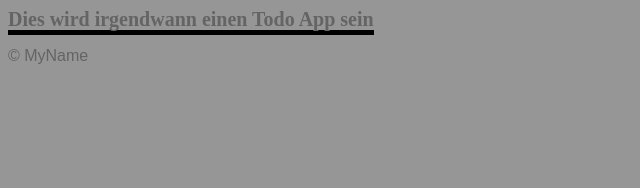
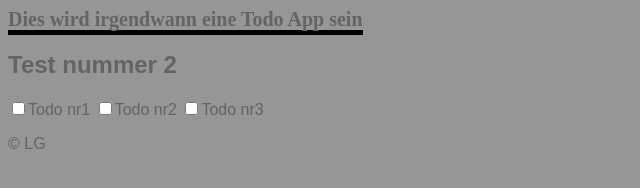
Before and after one commit to lorenzgallina/cas_project1, a plain HTML site: page test.html in a window 1280 px wide. Shown: the whole page, without its empty margins (0-640 px from the left). Drawn offline with Linux system fonts and the light colour scheme.

Commit message:
added small tests

```diff
--- a/test.html
+++ b/test.html
@@ -10,11 +10,15 @@
     </header>
 
     <main>
-      <h1>Dies wird irgendwann einen Todo App sein</h1>
+      <h1>Dies wird irgendwann eine Todo App sein</h1>
+      <h2>Test nummer 2</h2>
+      <input type="checkbox" name="check1" id="1"><label for="check1">Todo nr1</label>
+      <input type="checkbox" name="check2" id="2"><label for="check1">Todo nr2</label>
+      <input type="checkbox" name="check3" id="3"><label for="check1">Todo nr3</label>
     </main>
 
     <footer>
-      <p>&copy; MyName</p>
+      <p>&copy; LG</p>
     </footer>
   </body>
 </html>
```
